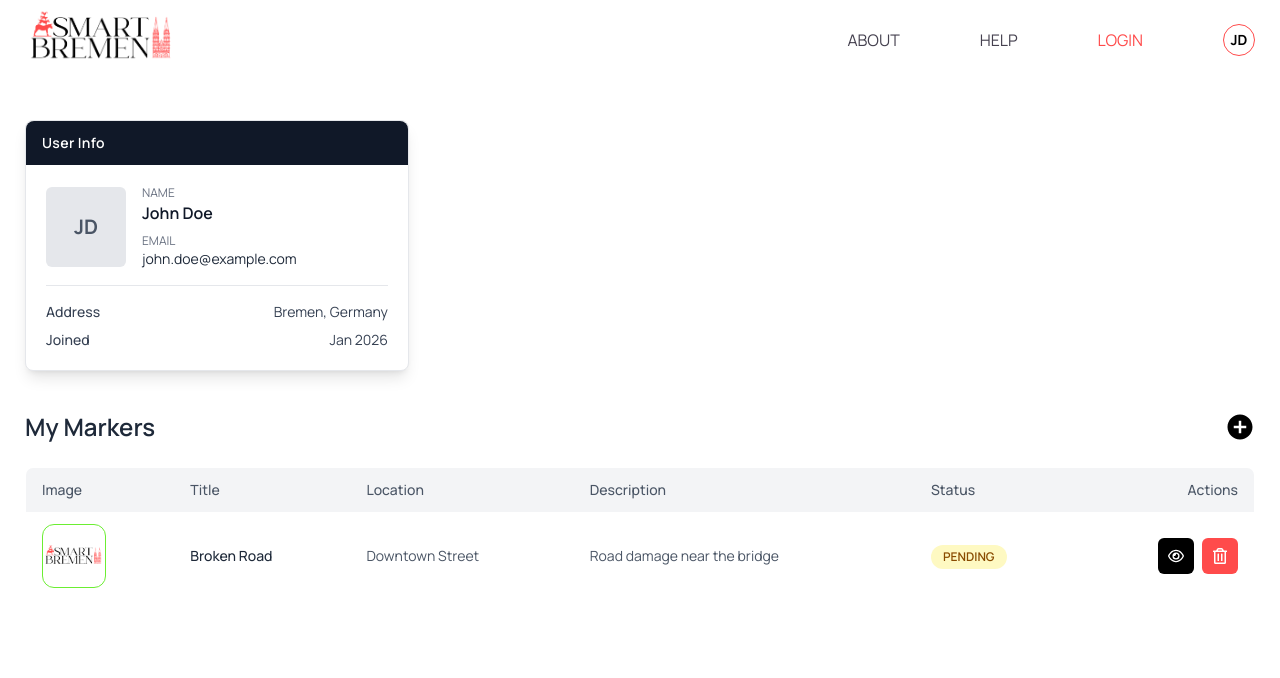
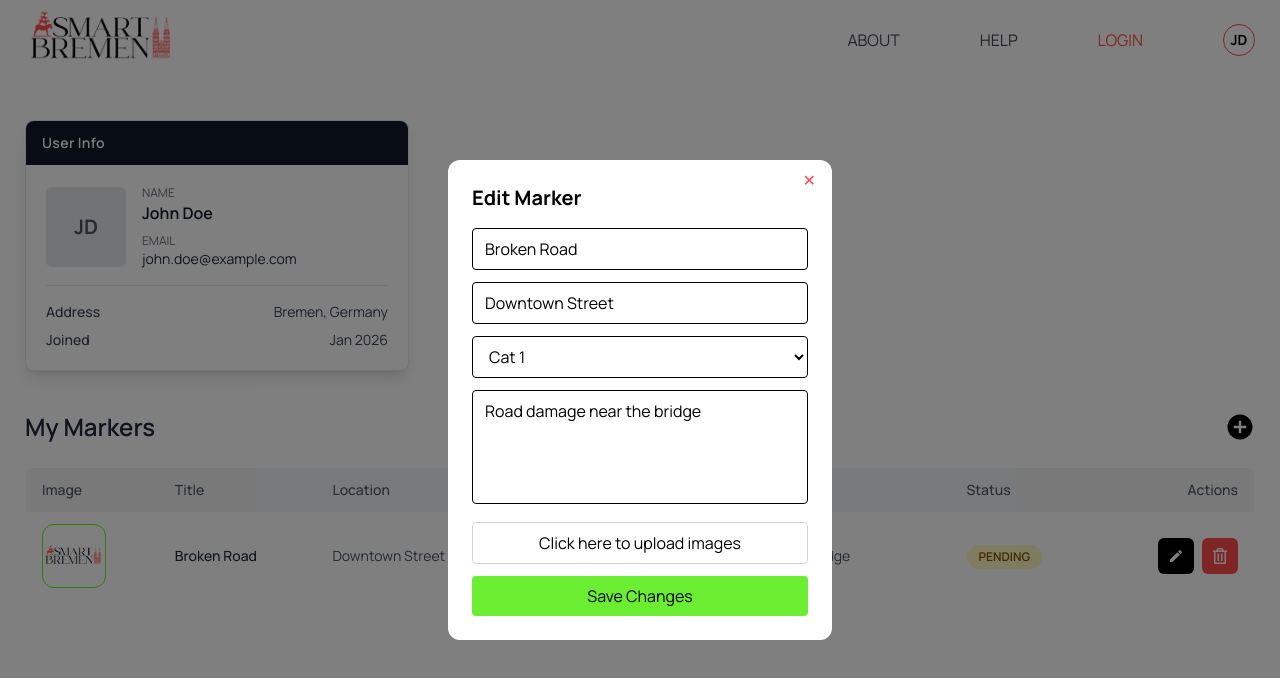
Before and after one commit to ShubhamShrestha25/SmartBremen, a Next.js app: page /auth/dashboard in a window 1280 px wide. Both pictures are taken after a click on the button 1176 px from the left and 556 px from the top of the page. Shown: the top 678 px of the page. Built offline with nearby package versions, Linux system fonts and the light colour scheme.

Commit message:
added marker popup

```diff
--- a/src/components/dashboard/admin/table/Markers.js
+++ b/src/components/dashboard/admin/table/Markers.js
@@ -1,17 +1,21 @@
 "use client";
 
 import Image from "next/image";
-import { FaCheck, FaRegEye } from "react-icons/fa6";
-import { MdAddCircle } from "react-icons/md";
+import { FaCheck } from "react-icons/fa6";
+import { MdAddCircle, MdEdit } from "react-icons/md";
 import { FaRegTrashAlt } from "react-icons/fa";
 import { RxCross1 } from "react-icons/rx";
+import { useState } from "react";
+import MarkerPopup from "@/components/popup/MarkerPopup";
 
-const markers = [
+const Markers = () => {
+  const [markers, setMarkers] = useState([
     {
       id: 1,
       image: "https://via.placeholder.com/60",
       title: "Broken Road",
       location: "Downtown Street",
+      category: "Cat1",
       description: "Road damage near the bridge",
       status: "PENDING",
     },
@@ -20,17 +24,35 @@ const markers = [
       image: "https://via.placeholder.com/60",
       title: "New Park",
       location: "Green Avenue",
+      category: "Cat2",
       description: "Newly opened park",
       status: "APPROVED",
     },
-];
+  ]);
+  const [showModal, setShowModal] = useState(false);
+  const [selectedMarker, setSelectedMarker] = useState(null);
 
-const Markers = () => {
+  const handleAddMarker = (newMarker) => {
+    setMarkers([...markers, { id: markers.length + 1, ...newMarker }]);
+  };
+
+  const handleDeleteMarker = () => {
+    console.log("marker removed");
+  };
+
+  const handleMarkerApprove = () => {
+    console.log("marker approved");
+  };
+
+  const handleMarkerDecline = () => {
+    console.log("marker declined");
+  };
+
   return (
     <div>
       <div className="flex justify-between items-center mb-6">
         <h1 className="text-2xl font-semibold text-gray-800 ">Markers</h1>
-        <button>
+        <button onClick={() => setShowModal(true)}>
           <MdAddCircle className="text-3xl" />
         </button>
       </div>
@@ -106,19 +128,34 @@ const Markers = () => {
                 <td className="px-4 py-3 text-right">
                   {marker.status === "PENDING" ? (
                     <div className="flex justify-end gap-2">
-                      <button className="rounded-md bg-[#6BEE32] p-2.5 text-white">
+                      <button
+                        onClick={handleMarkerApprove}
+                        className="rounded-md bg-[#6BEE32] p-2.5 text-white"
+                      >
                         <FaCheck />
                       </button>
-                      <button className="rounded-md bg-[#FF4B4B] p-2.5 text-white">
+                      <button
+                        onClick={handleMarkerDecline}
+                        className="rounded-md bg-[#FF4B4B] p-2.5 text-white"
+                      >
                         <RxCross1 />
                       </button>
                     </div>
                   ) : (
                     <div className="flex justify-end gap-2">
-                      <button className="rounded-md bg-black p-2.5 text-white">
-                        <FaRegEye />
+                      <button
+                        onClick={() => {
+                          setShowModal(true);
+                          setSelectedMarker(marker);
+                        }}
+                        className="rounded-md bg-black p-2.5 text-white"
+                      >
+                        <MdEdit />
                       </button>
-                      <button className="rounded-md bg-[#FF4B4B] p-2.5 text-white">
+                      <button
+                        onClick={handleDeleteMarker}
+                        className="rounded-md bg-[#FF4B4B] p-2.5 text-white"
+                      >
                         <FaRegTrashAlt />
                       </button>
                     </div>
@@ -129,6 +166,15 @@ const Markers = () => {
           </tbody>
         </table>
       </div>
+      <MarkerPopup
+        show={showModal}
+        onClose={() => {
+          setShowModal(false);
+          setSelectedMarker(null);
+        }}
+        onAdd={handleAddMarker}
+        marker={selectedMarker}
+      />
     </div>
   );
 };
--- a/src/components/dashboard/user/Markers.js
+++ b/src/components/dashboard/user/Markers.js
@@ -1,27 +1,39 @@
 "use client";
 
 import Image from "next/image";
-import { FaRegEye } from "react-icons/fa6";
-import { MdAddCircle } from "react-icons/md";
+import { MdAddCircle, MdEdit } from "react-icons/md";
 import { FaRegTrashAlt } from "react-icons/fa";
+import { useState } from "react";
+import MarkerPopup from "@/components/popup/MarkerPopup";
 
-const markers = [
+const Markers = () => {
+  const [markers, setMarkers] = useState([
     {
       id: 1,
       image: "https://via.placeholder.com/60",
       title: "Broken Road",
       location: "Downtown Street",
+      category: "Cat1",
       description: "Road damage near the bridge",
       status: "PENDING",
     },
-];
+  ]);
+  const [showModal, setShowModal] = useState(false);
+  const [selectedMarker, setSelectedMarker] = useState(null);
 
-const Markers = () => {
+  const handleAddMarker = (newMarker) => {
+    setMarkers([...markers, { id: markers.length + 1, ...newMarker }]);
+  };
+
+  const handleDeleteMarker = () => {
+    console.log("marker removed");
+  };
+
   return (
     <div>
       <div className="flex justify-between items-center mb-6">
         <h1 className="text-2xl font-semibold text-gray-800 ">My Markers</h1>
-        <button>
+        <button onClick={() => setShowModal(true)}>
           <MdAddCircle className="text-3xl" />
         </button>
       </div>
@@ -38,6 +50,9 @@ const Markers = () => {
               </th>
               <th className="px-4 py-3 text-left text-sm font-medium text-gray-600">
                 Location
+              </th>
+              <th className="px-4 py-3 text-left text-sm font-medium text-gray-600">
+                Category
               </th>
               <th className="px-4 py-3 text-left text-sm font-medium text-gray-600">
                 Description
@@ -76,7 +91,9 @@ const Markers = () => {
                 <td className="px-4 py-3 text-sm text-gray-600">
                   {marker.location}
                 </td>
-
+                <td className="px-4 py-3 text-sm text-gray-600">
+                  {marker.category}
+                </td>
                 <td className="px-4 py-3 text-sm text-gray-600 max-w-xs truncate">
                   {marker.description}
                 </td>
@@ -96,10 +113,19 @@ const Markers = () => {
 
                 <td className="px-4 py-3">
                   <div className="flex justify-end gap-2">
-                    <button className="rounded-md bg-black p-2.5 text-white">
-                      <FaRegEye />
+                    <button
+                      onClick={() => {
+                        setShowModal(true);
+                        setSelectedMarker(marker);
+                      }}
+                      className="rounded-md bg-black p-2.5 text-white"
+                    >
+                      <MdEdit />
                     </button>
-                    <button className="rounded-md bg-[#FF4B4B] p-2.5 text-white">
+                    <button
+                      onClick={handleDeleteMarker}
+                      className="rounded-md bg-[#FF4B4B] p-2.5 text-white"
+                    >
                       <FaRegTrashAlt />
                     </button>
                   </div>
@@ -109,6 +135,15 @@ const Markers = () => {
           </tbody>
         </table>
       </div>
+      <MarkerPopup
+        show={showModal}
+        onClose={() => {
+          setShowModal(false);
+          setSelectedMarker(null);
+        }}
+        onAdd={handleAddMarker}
+        marker={selectedMarker}
+      />
     </div>
   );
 };
--- /dev/null
+++ b/src/components/popup/MarkerPopup.js
@@ -0,0 +1,159 @@
+import { useEffect, useState } from "react";
+
+export default function MarkerPopup({ show, onClose, onSave, marker }) {
+  const [formData, setFormData] = useState(null);
+
+  useEffect(() => {
+    const initializeForm = () => {
+      if (marker) {
+        setFormData({
+          title: marker.title || "",
+          location: marker.location || "",
+          category: marker.category || "",
+          description: marker.description || "",
+          images: marker.images || [],
+          status: marker.status || "PENDING",
+        });
+      } else {
+        setFormData({
+          title: "",
+          location: "",
+          category: "",
+          description: "",
+          images: [],
+          status: "PENDING",
+        });
+      }
+    };
+
+    initializeForm();
+  }, [marker]);
+
+  const handleChange = (e) => {
+    setFormData({ ...formData, [e.target.name]: e.target.value });
+  };
+
+  const handleImagesChange = (e) => {
+    const files = Array.from(e.target.files);
+    setFormData({ ...formData, images: files.map((f) => f.name) });
+  };
+
+  const handleSubmit = (e) => {
+    e.preventDefault();
+    onSave(formData);
+    onClose();
+  };
+
+  if (!show) return null;
+
+  return (
+    <div className="fixed inset-0 bg-black/50 flex justify-center items-center z-50 overflow-auto">
+      <div className="bg-white p-6 rounded-xl w-96 relative">
+        <button
+          onClick={onClose}
+          className="absolute top-2 right-4 text-[#FF4B4B] cursor-pointer"
+        >
+          ✕
+        </button>
+        <h2 className="text-xl font-bold mb-4">
+          {marker ? "Edit Marker" : "Add Marker"}
+        </h2>
+
+        <form onSubmit={handleSubmit} className="space-y-3">
+          <input
+            type="text"
+            name="title"
+            placeholder="Title"
+            value={formData.title}
+            onChange={handleChange}
+            className="w-full border px-3 py-2 rounded"
+            required
+          />
+
+          <input
+            type="text"
+            name="location"
+            placeholder="Location"
+            value={formData.location}
+            onChange={handleChange}
+            className="w-full border px-3 py-2 rounded"
+            required
+          />
+
+          <select
+            name="category"
+            value={formData.category || ""}
+            onChange={handleChange}
+            className="w-full border px-3 py-2 rounded"
+            required
+          >
+            <option value="" disabled>
+              Select Category
+            </option>
+            <option value="Cat 1">Cat 1</option>
+            <option value="Cat 2">Cat 2</option>
+            <option value="Cat 3">Cat 3</option>
+          </select>
+
+          <textarea
+            name="description"
+            placeholder="Description"
+            value={formData.description}
+            onChange={handleChange}
+            className="w-full border px-3 py-2 rounded resize-none"
+            rows={4}
+            required
+          />
+
+          {/* Image Upload / Display */}
+          <div>
+            {formData.images.length === 0 && (
+              <label className="w-full flex justify-center items-center border border-gray-300 rounded px-3 py-2 cursor-pointer hover:bg-gray-100">
+                Click here to upload images
+                <input
+                  type="file"
+                  accept="image/*"
+                  multiple
+                  onChange={handleImagesChange}
+                  className="hidden"
+                />
+              </label>
+            )}
+
+            {formData.images.length > 0 && (
+              <div className="flex flex-wrap gap-2 mt-2">
+                {formData.images.map((img, idx) => (
+                  <div
+                    key={idx}
+                    className="flex items-center gap-1 bg-gray-100 px-2 py-1 rounded"
+                  >
+                    <span className="text-sm">{img}</span>
+                    <button
+                      type="button"
+                      className="text-red-500 font-bold hover:text-red-700"
+                      onClick={() =>
+                        setFormData({
+                          ...formData,
+                          images: formData.images.filter((_, i) => i !== idx),
+                        })
+                      }
+                    >
+                      ×
+                    </button>
+                  </div>
+                ))}
+              </div>
+            )}
+          </div>
+
+          <button
+            type="submit"
+            className="w-full bg-[#6BEE32] text-black py-2 rounded hover:border hover:border-[#6BEE32] hover:bg-transparent"
+          >
+            {marker ? "Save Changes" : "Add Marker"}
+          </button>
+        </form>
+      </div>
+    </div>
+  );
+}
```
Lines whose indentation alone changed are shown as unchanged.
